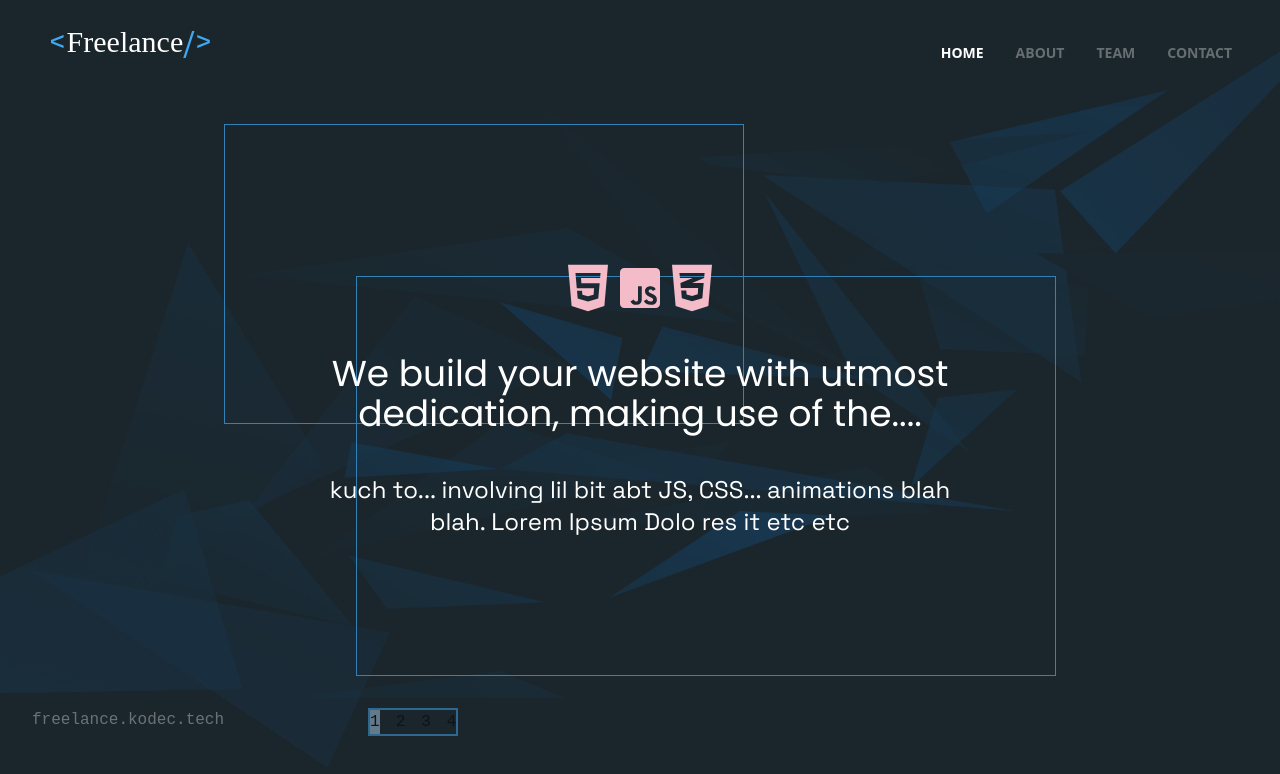
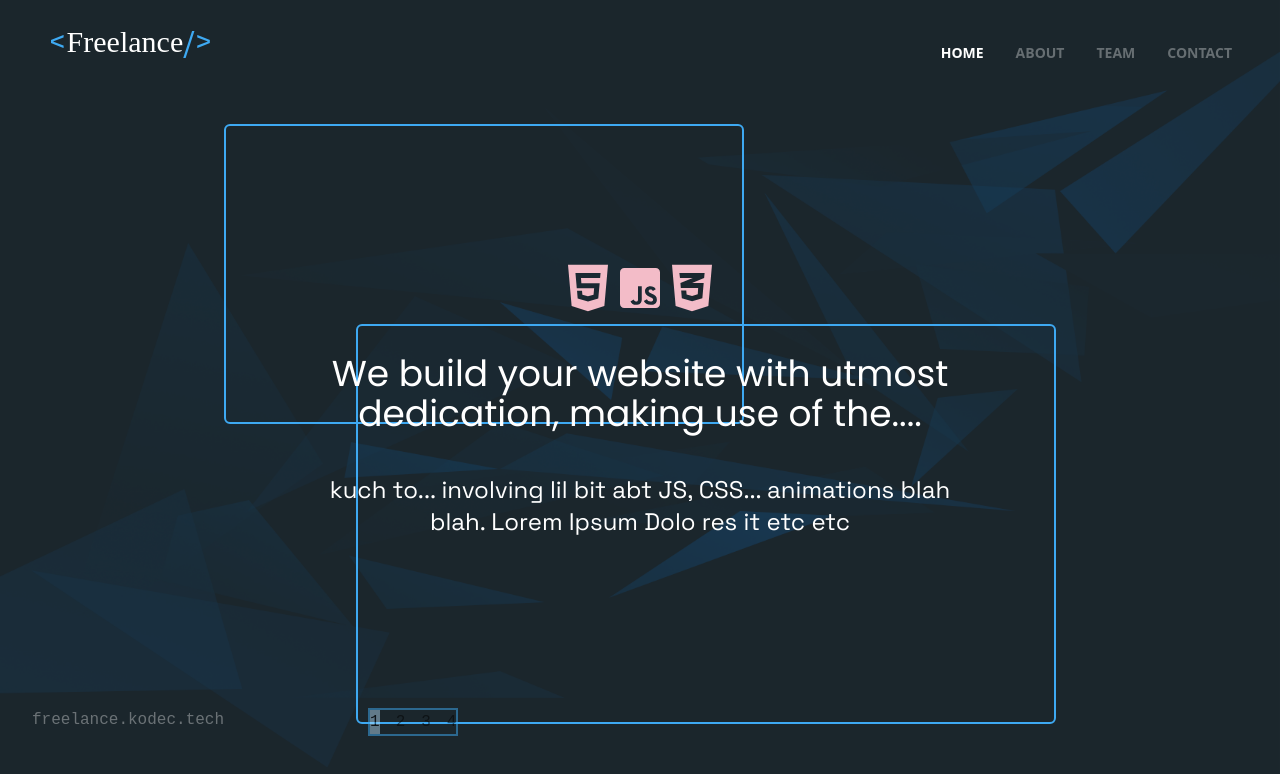
Before and after one commit to cskartikey/freelance, a Next.js app: page /about1 in a window 1280 px wide. Shown: the top 774 px of the page. Built offline with nearby package versions, Linux system fonts and the light colour scheme; a web font is replaced by a local one.

Commit message:
Minor fixes to rectangles in About

```diff
--- a/pages/about1/index.tsx
+++ b/pages/about1/index.tsx
@@ -23,8 +23,8 @@ const AboutUS : NextPage = () => {
                 </div>
             </section>
             <div className='absolute w-[65vw] h-[85vh] top-1/2 left-1/2 -translate-x-1/2 -translate-y-1/2 max-w-[1000px] max-h-[600px]'>
-                <div className="w-[520px] h-[300px] border-solid border-[#3282B8] border-[1px] aboslute top-0 mt-6 left-0 z-0"></div>
-                <div className="w-[700px] h-[400px] border-solid border-[#3282B8] border-[1px] absolute bottom-0 right-0 z-0 mb-6"></div>
+                <div className="w-[520px] h-[300px] border-solid border-nav-blue border-2 rounded-md aboslute top-0 mt-6 left-0 z-0"></div>
+                <div className="w-[700px] h-[400px] border-solid border-nav-blue border-2 rounded-md absolute -bottom-12 right-0 z-0 mb-6"></div>
                 {/* Responsive to be made */}
             </div>
         </>
```
